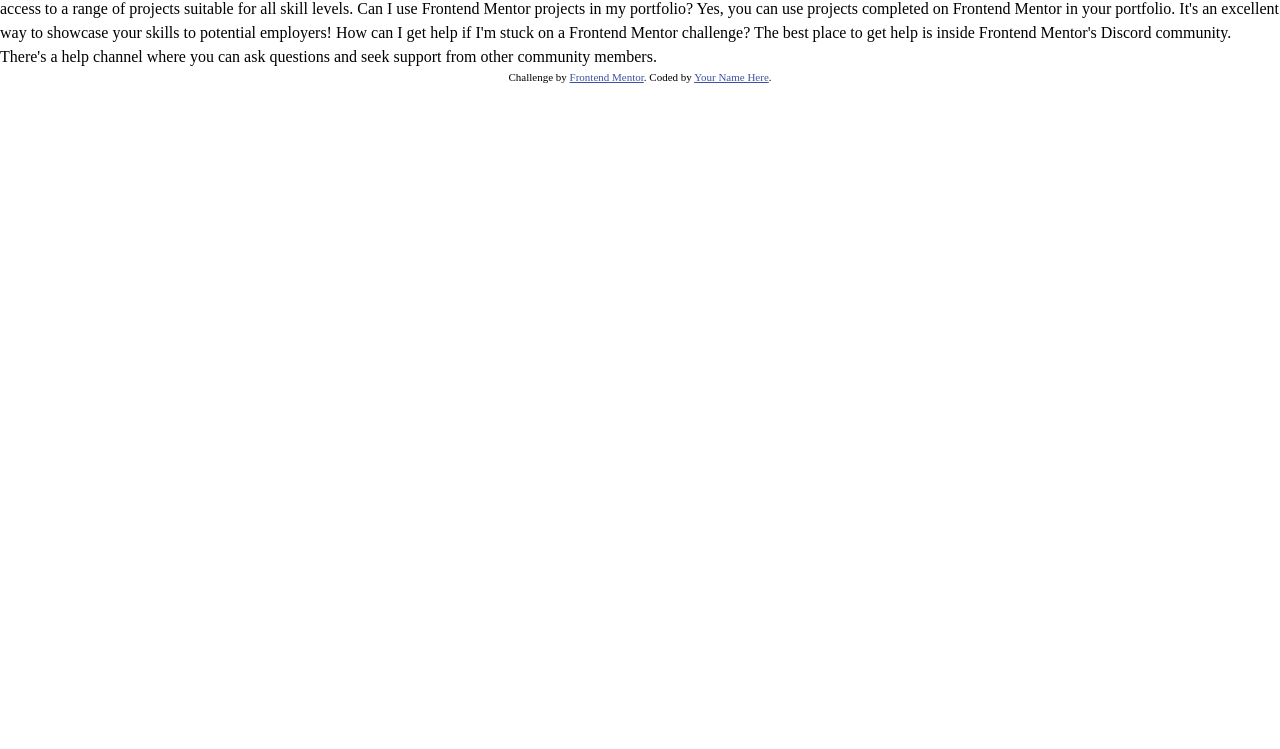
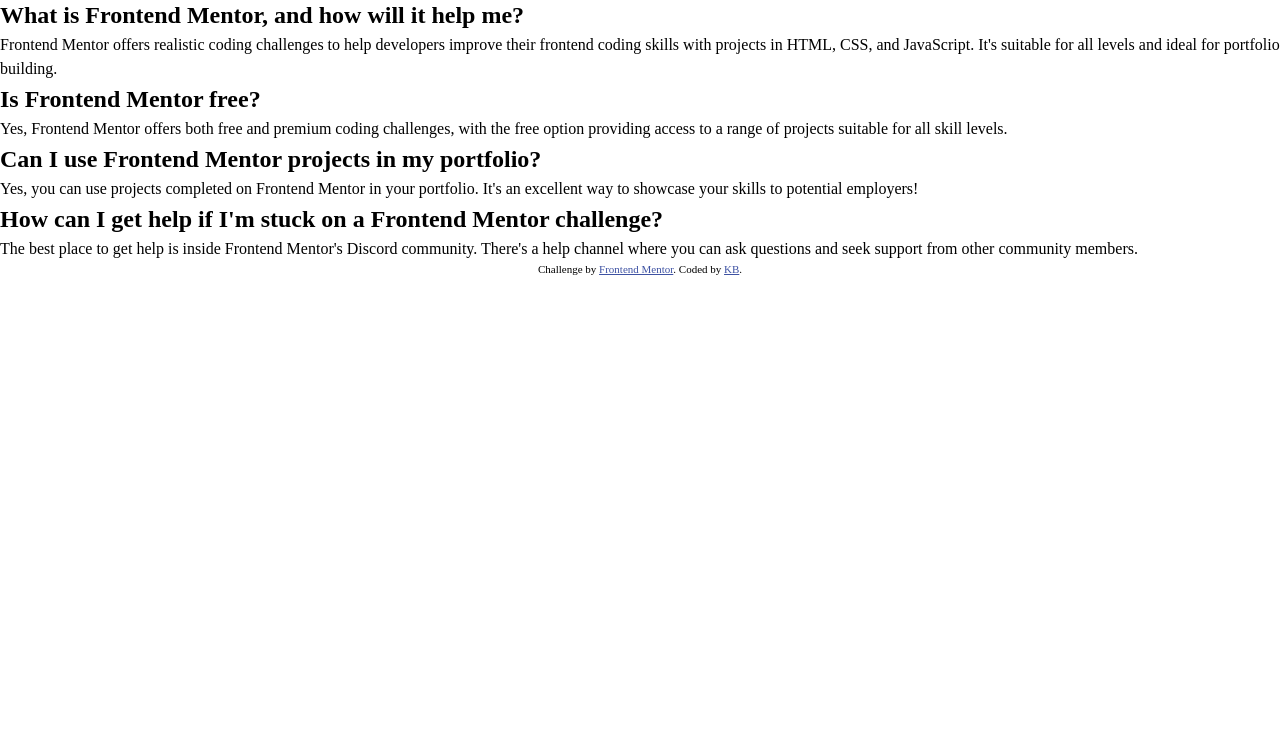
Before and after one commit to kbmke/FEM---FAQ-accordian, a plain HTML site: page index.html in a window 1280 px wide. Shown: the part 51-800 px from the top of the page. Drawn offline with Linux system fonts and the light colour scheme.

Commit message:
added attributes to html

```diff
--- a/index.html
+++ b/index.html
@@ -18,24 +18,65 @@
 
   </head>
   <body>
-    FAQs What is Frontend Mentor, and how will it help me? Frontend Mentor
+    <main class="card">
+          <h1 class="header">
+        FAQs
+      </h1>
+
+      <article class="items">
+<section class="first">
+<h2 class="question">
+  What is Frontend Mentor, and how will it help me?
+</h2>
+  <p class="para para1">
+        Frontend Mentor
         offers realistic coding challenges to help developers improve their frontend
         coding skills with projects in HTML, CSS, and JavaScript. It's suitable for
-    all levels and ideal for portfolio building. Is Frontend Mentor free? Yes,
+        all levels and ideal for portfolio building.
+      </p>
+</section>
+
+   <section class="second">
+    <h2 class="question">
+       Is Frontend Mentor free?
+    </h2>
+    <p class="para para2">
+        Yes,
         Frontend Mentor offers both free and premium coding challenges, with the
         free option providing access to a range of projects suitable for all skill
-    levels. Can I use Frontend Mentor projects in my portfolio? Yes, you can use
+        levels.
+      </p>
+   </section>
+
+      <section class="third">
+        <h2 class="question">
+               Can I use Frontend Mentor projects in my portfolio?
+        </h2>
+         <p class="para para3">
+        Yes, you can use
         projects completed on Frontend Mentor in your portfolio. It's an excellent
-    way to showcase your skills to potential employers! How can I get help if
-    I'm stuck on a Frontend Mentor challenge? The best place to get help is
+        way to showcase your skills to potential employers!
+      </p>
+      </section>
+     <section class="fourth">
+      <h2 class="question">
+         How can I get help if
+        I'm stuck on a Frontend Mentor challenge?
+      </h2>
+       <p class="para para4">
+        The best place to get help is
         inside Frontend Mentor's Discord community. There's a help channel where you
         can ask questions and seek support from other community members.
+      </p>
+     </section>
+       </article>
+    </main>
 
     <div class="attribution">
       Challenge by
       <a href="https://www.frontendmentor.io?ref=challenge" target="_blank rel="noopener"
         >Frontend Mentor</a
-      >. Coded by <a href="#">Your Name Here</a>.
+      >. Coded by <a href="#" target="_blank rel="noopener">KB</a>.
     </div>
   </body>
 </html>
```
Lines whose indentation alone changed are shown as unchanged.
